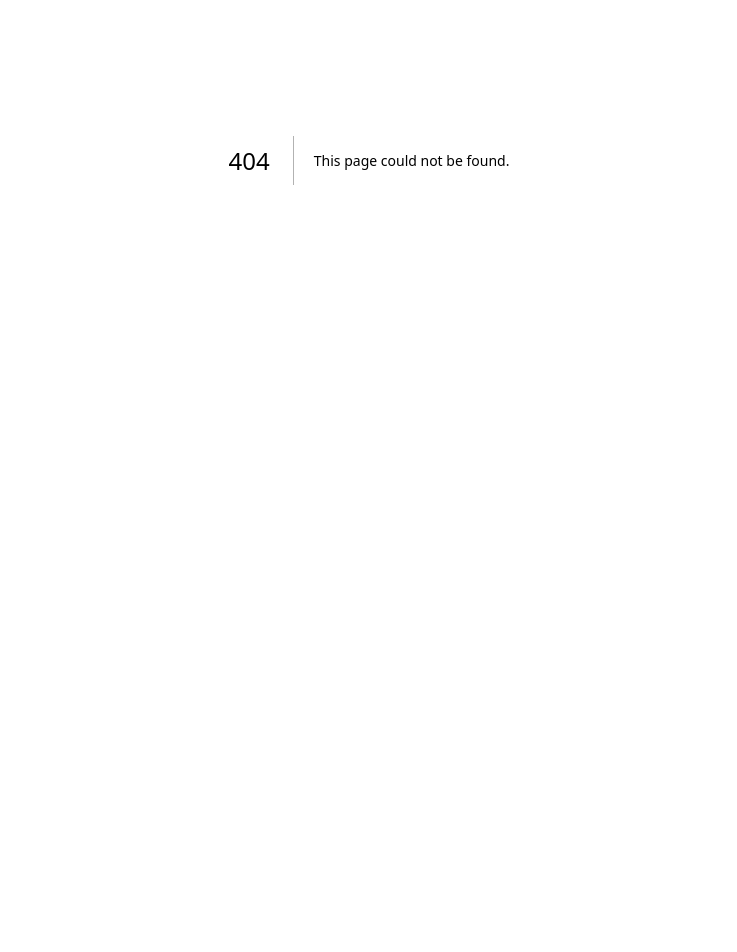
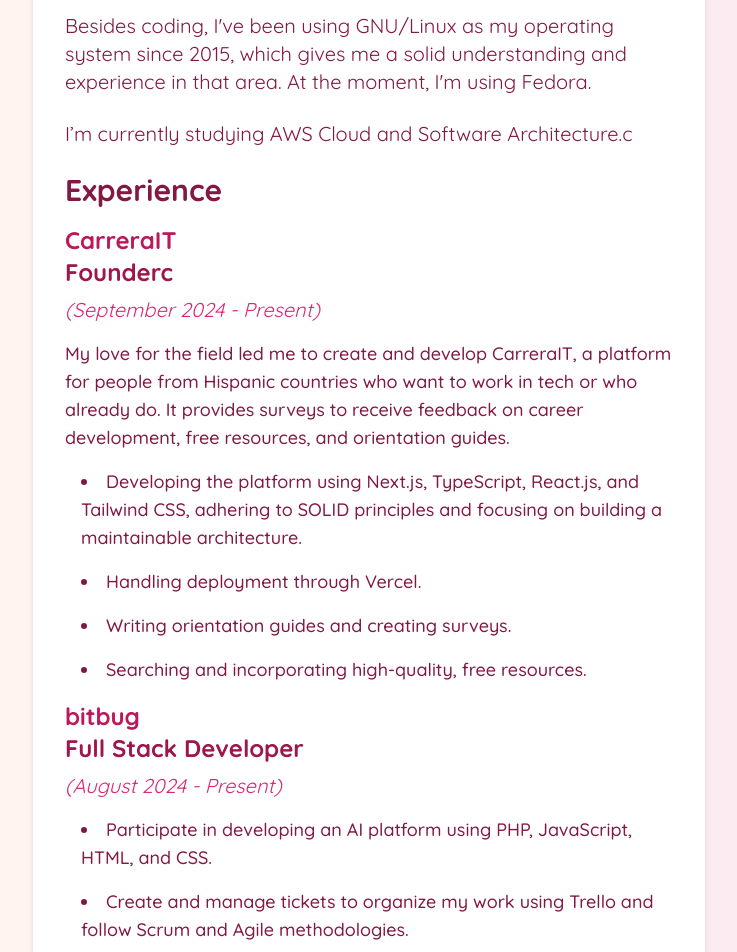
Before and after one commit to aronmilenait/portfolio, a Next.js app in the folder portfolio/: page /resume in a window 1280 px wide. Before the commit this address had no page. Shown: the part 240-1192 px from the top of the page, without its empty margins (271-1008 px from the left). Before the commit the page ends 800 px from the top, so only its background shows below. Built offline with nearby package versions, Linux system fonts and the light colour scheme.

Commit message:
Create the resume's page.

```diff
--- /dev/null
+++ b/portfolio/src/app/resume/page.tsx
@@ -0,0 +1,133 @@
+export default function About() {
+  const paragraphClasses = "text-lg md:text-xl leading-relaxed";
+  const titleClasses = "font-bold text-3xl md:text-3xl mb-2 text-pink-900";
+  const jobTitleClasses = "font-bold text-2xl md:text-2xl text-pink-700 mt-4";
+  const jobRoleClasses = "font-bold text-2xl md:text-2xl text-pink-800 mb-2";
+  const timelineClasses = "italic text-xl md:text-xl text-pink-600";
+  const responsibilityClasses = "font-medium text-lg md:text-lg mt-4";
+
+  return (
+    <section className="bg-gradient-to-r from-orange-50 to-pink-100 flex flex-col justify-center items-center p-4 text-pink-900">
+      <h1 className="font-bold text-4xl md:text-6xl m-8">My Resume</h1>
+      <div className="space-y-6 max-w-2xl bg-white p-8 rounded-xl shadow-md">
+        {/* About */}
+        <p className={paragraphClasses}>
+          I’m a Software Developer with over a year of work experience in the
+          field.
+        </p>
+        <p className={paragraphClasses}>
+          Besides coding, I&apos;ve been using GNU/Linux as my operating system
+          since 2015, which gives me a solid understanding and experience in
+          that area. At the moment, I&apos;m using Fedora.
+        </p>
+        <p className={paragraphClasses}>
+          I’m currently studying AWS Cloud and Software Architecture.c
+        </p>
+
+        {/* Work Experience */}
+        <div className="mt-8">
+          <h2 className={titleClasses}>Experience</h2>
+          {/* Founder at CarreraIT */}
+
+          <p className={jobTitleClasses}>CarreraIT</p>
+          <p className={jobRoleClasses}>Founderc</p>
+          <p className={timelineClasses}>(September 2024 - Present)</p>
+          <p className="font-medium text-lg md:text-lg mt-4">
+            My love for the field led me to create and develop CarreraIT, a
+            platform for people from Hispanic countries who want to work in tech
+            or who already do. It provides surveys to receive feedback on career
+            development, free resources, and orientation guides.
+          </p>
+          <ul className="list-disc list-inside ml-4 mt-2">
+            <li className={responsibilityClasses}>
+              Developing the platform using Next.js, TypeScript, React.js, and
+              Tailwind CSS, adhering to SOLID principles and focusing on
+              building a maintainable architecture.
+            </li>
+            <li className={responsibilityClasses}>
+              Handling deployment through Vercel.
+            </li>
+            <li className={responsibilityClasses}>
+              Writing orientation guides and creating surveys.
+            </li>
+            <li className={responsibilityClasses}>
+              Searching and incorporating high-quality, free resources.
+            </li>
+          </ul>
+
+          {/* Full Stack Developer at bitbug */}
+
+          <p className={jobTitleClasses}>bitbug</p>
+          <p className={jobRoleClasses}>Full Stack Developer</p>
+          <p className={timelineClasses}>(August 2024 - Present)</p>
+          <ul className="list-disc list-inside ml-4 mt-2">
+            <li className={responsibilityClasses}>
+              Participate in developing an AI platform using PHP, JavaScript,
+              HTML, and CSS.
+            </li>
+            <li className={responsibilityClasses}>
+              Create and manage tickets to organize my work using Trello and
+              follow Scrum and Agile methodologies.
+            </li>
+            <li className={responsibilityClasses}>
+              Writing documentation on best development practices to ensure
+              high-quality code, and maintaining documentation for existing
+              projects to help new developers adapt quickly and understand the
+              reasoning behind the implementation.
+            </li>
+          </ul>
+
+          {/* Front End Developer at Bigger */}
+
+          <p className={jobTitleClasses}>Bigger</p>
+          <p className={jobRoleClasses}>Front End Developer</p>
+          <p className={timelineClasses}>(June 2023 - August 2024)</p>
+          <ul className="list-disc list-inside ml-4 mt-2">
+            <li className={responsibilityClasses}>
+              Participate in front-end development using Vite, TypeScript,
+              JavaScript, and Tailwind CSS following the SOLID principles.
+            </li>
+            <li className={responsibilityClasses}>
+              Backend development using Nest.js, Docker, TypeORM, MySQL and
+              SQLite in training projects.
+            </li>
+            <li className={responsibilityClasses}>
+              Testing with Cypress and Jest to ensure the quality and
+              functionality of web applications.
+            </li>
+            <li className={responsibilityClasses}>
+              Create and manage tickets to organize my work using ClickUp and
+              follow Scrum and Agile methodologies.
+            </li>
+          </ul>
+        </div>
+
+        {/* Education */}
+        <div className="mt-8">
+          <h3 className={titleClasses}>Education</h3>
+
+          {/* OSSU */}
+          <p className={jobTitleClasses}>Open Source Society University</p>
+          <p className={jobRoleClasses}>Computer Science</p>
+          <p className={timelineClasses}>(October 2024 - 2O28.)</p>
+
+          {/* UTN */}
+          <p className={jobTitleClasses}>Universidad Tecnológica Nacional</p>
+          <p className={jobRoleClasses}>
+            Associate&apos;s Degree in Programming
+          </p>
+          <p className={timelineClasses}>(May 2024 - October 2024)</p>
+        </div>
+
+        {/* Languages */}
+        <div className="mt-8">
+          <h4 className={titleClasses}>Languages</h4>
+          <ul className="list-disc list-inside ml-4 mt-2">
+            <li className={responsibilityClasses}>English: C2</li>
+            <li className={responsibilityClasses}>Spanish: Native</li>
+          </ul>
+        </div>
+      </div>
+    </section>
+  );
+}
```
